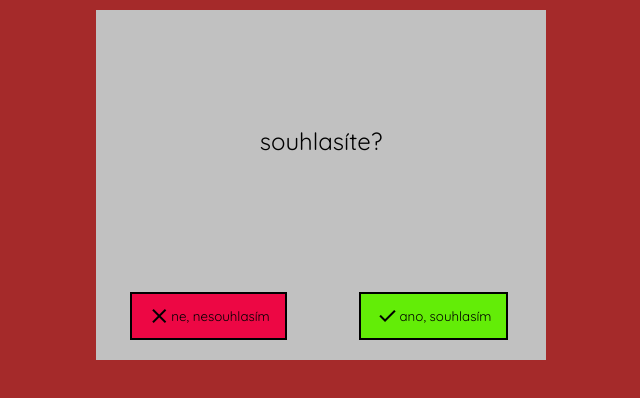
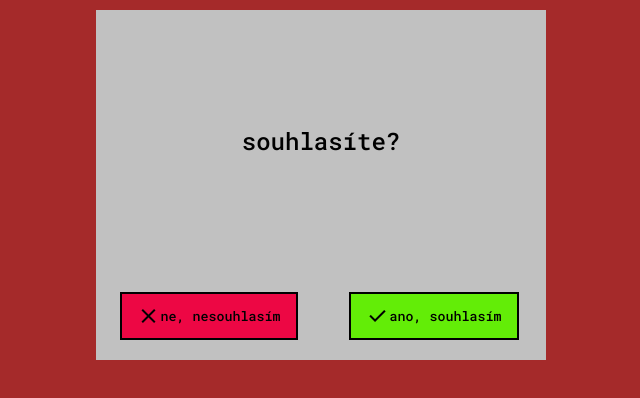
Before and after one commit to JonasKittler/my-own-panel, a plain HTML site: page index.html in a window 1280 px wide. Shown: the whole page, without its empty margins (319-959 px from the left). Drawn offline with nearby package versions, Linux system fonts and the light colour scheme.

Commit message:
nový font

```diff
--- a/styles.css
+++ b/styles.css
@@ -1,12 +1,12 @@
-@import url('https://fonts.googleapis.com/css2?family=Quicksand&display=swap');
+@import url('https://fonts.googleapis.com/css2?family=Roboto+Mono:wght@500&display=swap');
 
 * {
-    font-family: 'Quicksand', sans-serif;
+    font-family: 'Roboto Mono', monospace;
     font-weight: 100;
 }
 
 body {
-    font-family: 'Quicksand', sans-serif;
+    font-family: 'Roboto Mono', monospace;
     background-color: brown;
     font-family: sans-serif;
     font-weight: 300;
```
